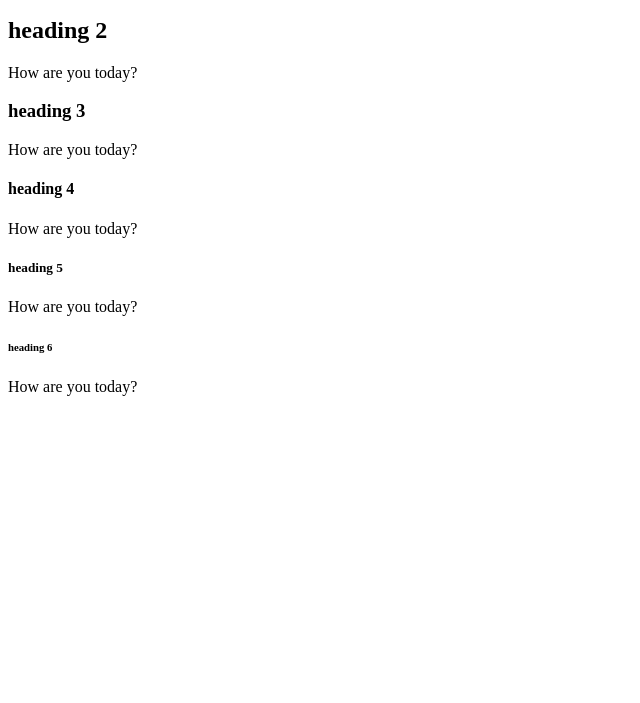
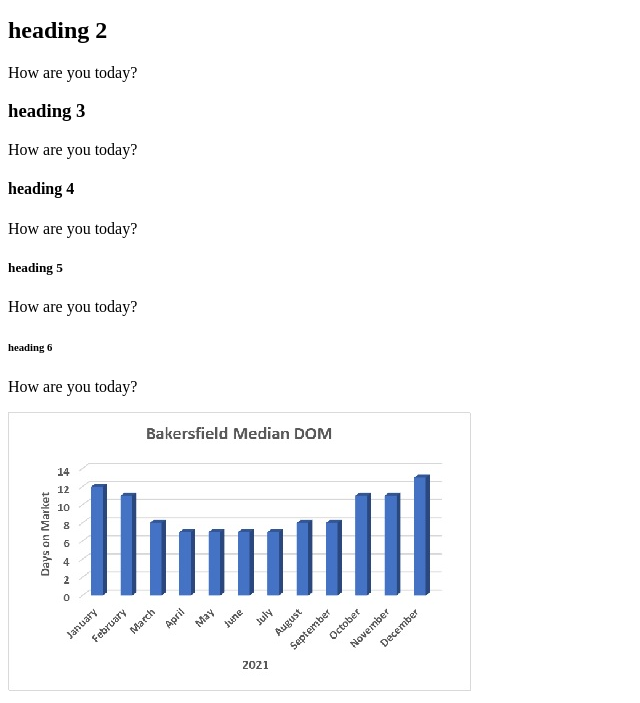
Before and after one commit to SummersResearch/bodybuilding, a plain HTML site: page 003_best-of-the-best/001_paragraph_elemnent/index.html in a window 1280 px wide. Shown: the part 101-804 px from the top of the page, without its empty margins (0-640 px from the left). Drawn offline with Linux system fonts and the light colour scheme.

Commit message:
new photo

```diff
--- a/003_best-of-the-best/001_paragraph_elemnent/index.html
+++ b/003_best-of-the-best/001_paragraph_elemnent/index.html
@@ -24,6 +24,10 @@
 <h6>heading 6</h6>
 <p>How are you today?</p>
 
+<div>
+    <img src="Untitled.jpg" alt="">
+</div>
+
 
 </body>
 </html>
```
Also changed, not shown: 003_best-of-the-best/001_paragraph_elemnent/Untitled.jpg (added).
